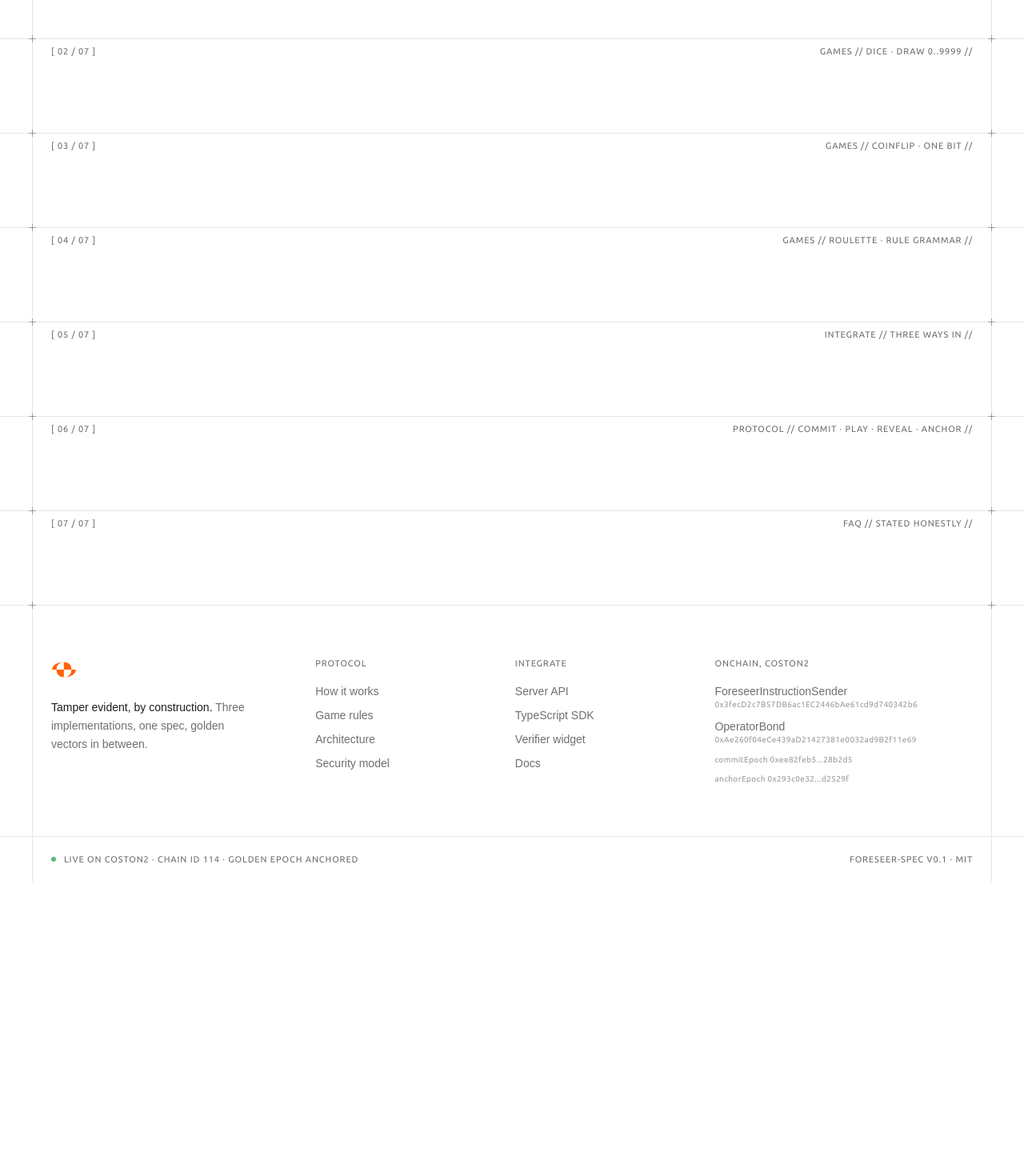
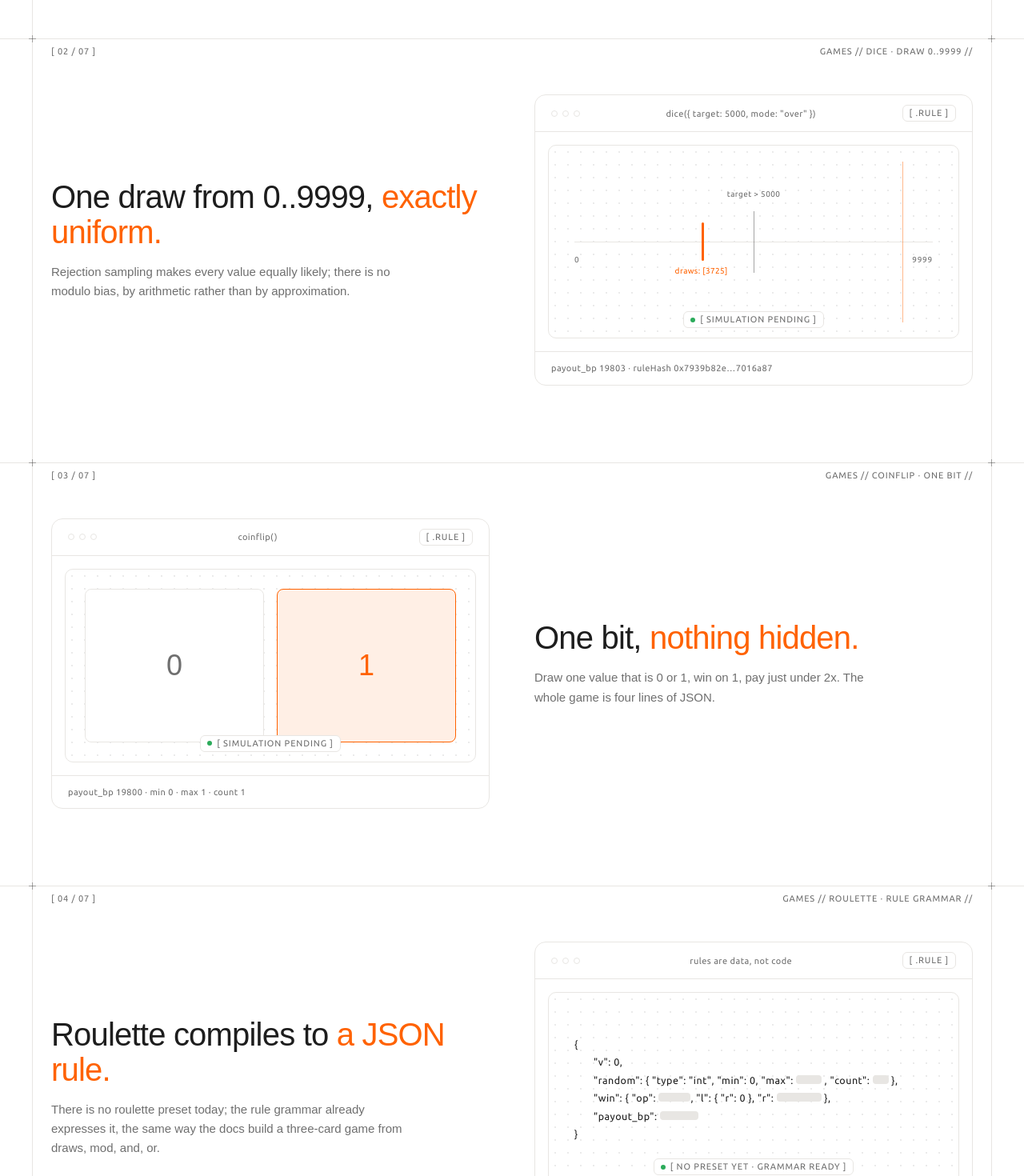
Before and after one commit to oynozan/foreseer, a Next.js app in the folder web/: page / in a window 1280 px wide. Shown: the part 1200-2670 px from the top of the page at 80% size. Before the commit the page ends 2303 px from the top, so only its background shows below. Built offline with nearby package versions, Linux system fonts and the light colour scheme; a web font is replaced by a local one.

Commit message:
feat: add web demo placeholder stages

```diff
--- a/web/app/globals.css
+++ b/web/app/globals.css
@@ -151,6 +151,77 @@ body::before {
     }
 }
 
+.stage {
+    background-color: #fff;
+    background-image: radial-gradient(circle, rgba(29, 29, 29, 0.09) 1px, transparent 1px);
+    background-size: 16px 16px;
+    border: 1px solid var(--color-line);
+    border-radius: var(--radius-stage);
+}
+
+.scanline {
+    position: absolute;
+    top: 8%;
+    bottom: 8%;
+    width: 1px;
+    background: var(--color-primary);
+    opacity: 0.45;
+    animation: scan 7s linear infinite;
+}
+
+@keyframes scan {
+    from {
+        left: 3%;
+    }
+    to {
+        left: 97%;
+    }
+}
+
+.flip-cell {
+    background: #fff;
+    animation: flipglow 8s ease-in-out infinite;
+}
+
+@keyframes flipglow {
+    0%,
+    42% {
+        background: var(--color-primary-soft);
+        border-color: var(--color-primary);
+        color: var(--color-primary);
+    }
+    50%,
+    92% {
+        background: #fff;
+        border-color: var(--color-line);
+        color: var(--color-muted);
+    }
+    100% {
+        background: var(--color-primary-soft);
+    }
+}
+
+.redact {
+    display: inline-block;
+    height: 11px;
+    border-radius: 4px;
+    background: var(--color-line);
+}
+
+.pulse-primary {
+    background: var(--color-primary);
+    animation-name: pulse-orange;
+}
+
+@keyframes pulse-orange {
+    from {
+        box-shadow: 0 0 0 0 rgba(255, 98, 0, 0.3);
+    }
+    to {
+        box-shadow: 0 0 0 8px rgba(255, 98, 0, 0);
+    }
+}
+
 .chip {
     display: inline-flex;
     align-items: center;
--- a/web/app/page.tsx
+++ b/web/app/page.tsx
@@ -1,4 +1,5 @@
 import Band from "@/components/Band";
+import { CoinflipDemo, DiceDemo, RouletteDemo } from "@/components/Demos";
 import Footer from "@/components/Footer";
 import Hero from "@/components/Hero";
 import Nav from "@/components/Nav";
@@ -9,9 +10,15 @@ export default function Home() {
             <Nav />
             <main>
                 <Hero />
-                <Band id="demo-dice" meta={["[ 02 / 07 ]", "GAMES // DICE · DRAW 0..9999 //"]} />
-                <Band id="demo-coinflip" meta={["[ 03 / 07 ]", "GAMES // COINFLIP · ONE BIT //"]} />
-                <Band id="demo-roulette" meta={["[ 04 / 07 ]", "GAMES // ROULETTE · RULE GRAMMAR //"]} />
+                <Band id="demo-dice" meta={["[ 02 / 07 ]", "GAMES // DICE · DRAW 0..9999 //"]}>
+                    <DiceDemo />
+                </Band>
+                <Band id="demo-coinflip" meta={["[ 03 / 07 ]", "GAMES // COINFLIP · ONE BIT //"]}>
+                    <CoinflipDemo />
+                </Band>
+                <Band id="demo-roulette" meta={["[ 04 / 07 ]", "GAMES // ROULETTE · RULE GRAMMAR //"]}>
+                    <RouletteDemo />
+                </Band>
                 <Band id="code" meta={["[ 05 / 07 ]", "INTEGRATE // THREE WAYS IN //"]} />
                 <Band id="how-it-works" meta={["[ 06 / 07 ]", "PROTOCOL // COMMIT · PLAY · REVEAL · ANCHOR //"]} />
                 <Band id="faq" meta={["[ 07 / 07 ]", "FAQ // STATED HONESTLY //"]} />
--- /dev/null
+++ b/web/components/Demos.tsx
@@ -0,0 +1,146 @@
+import type { ReactNode } from "react";
+
+type DemoSectionProps = {
+    demo: string;
+    title: ReactNode;
+    sub: string;
+    header: string;
+    chip: string;
+    footer: string;
+    reverse?: boolean;
+    children: ReactNode;
+};
+
+function DemoSection({ demo, title, sub, header, chip, footer, reverse, children }: DemoSectionProps) {
+    return (
+        <div className="grid items-center gap-10 pt-12 md:grid-cols-2 md:gap-14">
+            <div className={reverse ? "md:order-2" : ""}>
+                <h2 className="text-[clamp(28px,3.2vw,40px)] font-medium leading-[1.1] tracking-[-0.02em]">{title}</h2>
+                <p className="mt-4 max-w-md text-[15px] leading-relaxed text-muted">{sub}</p>
+            </div>
+            <div className={`card ${reverse ? "md:order-1" : ""}`}>
+                <div className="flex items-center justify-between gap-3 border-b border-line px-5 py-3">
+                    <span className="flex gap-1.5" aria-hidden="true">
+                        <i className="h-2 w-2 rounded-full border border-line" />
+                        <i className="h-2 w-2 rounded-full border border-line" />
+                        <i className="h-2 w-2 rounded-full border border-line" />
+                    </span>
+                    <span className="tech keepcase text-[11px] text-muted">{header}</span>
+                    <span className="chip tech">[ .RULE ]</span>
+                </div>
+                <div className="stage relative m-4 overflow-hidden" data-demo={demo}>
+                    {children}
+                    <div className="absolute inset-x-0 bottom-3 grid place-items-center">
+                        <span className="chip tech bg-white/95">
+                            <span className="pulse pulse-primary" aria-hidden="true" />
+                            {chip}
+                        </span>
+                    </div>
+                </div>
+                <div className="tech keepcase border-t border-line px-5 py-3 text-[11px] text-muted">{footer}</div>
+            </div>
+        </div>
+    );
+}
+
+export function DiceDemo() {
+    return (
+        <DemoSection
+            demo="dice"
+            title={
+                <>
+                    One draw from 0..9999, <span className="text-primary">exactly uniform.</span>
+                </>
+            }
+            sub="Rejection sampling makes every value equally likely; there is no modulo bias, by arithmetic rather than by approximation."
+            header={'dice({ target: 5000, mode: "over" })'}
+            chip="[ SIMULATION PENDING ]"
+            footer="payout_bp 19803 · ruleHash 0x7939b82e…7016a87"
+        >
+            <div className="relative h-60">
+                <div className="absolute inset-x-8 top-1/2 h-px bg-line" />
+                <span className="tech absolute left-8 top-[56%] text-[10px] text-muted">0</span>
+                <span className="tech absolute right-8 top-[56%] text-[10px] text-muted">9999</span>
+                <div className="absolute bottom-[34%] left-1/2 top-[34%] w-px bg-ink/40" />
+                <span className="tech keepcase absolute left-1/2 top-[22%] -translate-x-1/2 whitespace-nowrap text-[10px] text-muted">
+                    target &gt; 5000
+                </span>
+                <div className="absolute bottom-[40%] top-[40%] w-0.75 rounded-full bg-primary" style={{ left: "37.25%" }} />
+                <span
+                    className="tech keepcase absolute top-[62%] -translate-x-1/2 whitespace-nowrap text-[10px] text-primary"
+                    style={{ left: "37.25%" }}
+                >
+                    draws: [3725]
+                </span>
+                <div className="scanline" aria-hidden="true" />
+            </div>
+        </DemoSection>
+    );
+}
+
+export function CoinflipDemo() {
+    return (
+        <DemoSection
+            demo="coinflip"
+            title={
+                <>
+                    One bit, <span className="text-primary">nothing hidden.</span>
+                </>
+            }
+            sub="Draw one value that is 0 or 1, win on 1, pay just under 2x. The whole game is four lines of JSON."
+            header="coinflip()"
+            chip="[ SIMULATION PENDING ]"
+            footer="payout_bp 19800 · min 0 · max 1 · count 1"
+            reverse
+        >
+            <div className="grid h-60 grid-cols-2 gap-4 p-6">
+                <div className="flip-cell grid place-items-center rounded-lg border border-line text-4xl font-medium text-muted">
+                    0
+                </div>
+                <div
+                    className="flip-cell grid place-items-center rounded-lg border border-line text-4xl font-medium text-muted"
+                    style={{ animationDelay: "-4s" }}
+                >
+                    1
+                </div>
+            </div>
+        </DemoSection>
+    );
+}
+
+export function RouletteDemo() {
+    return (
+        <DemoSection
+            demo="roulette"
+            title={
+                <>
+                    Roulette compiles to <span className="text-primary">a JSON rule.</span>
+                </>
+            }
+            sub="There is no roulette preset today; the rule grammar already expresses it, the same way the docs build a three-card game from draws, mod, and, or."
+            header="rules are data, not code"
+            chip="[ NO PRESET YET · GRAMMAR READY ]"
+            footer="grammar: int draws · mod · and / or / not · count 1..16"
+        >
+            <div
+                className="keepcase flex h-60 flex-col justify-center gap-2.5 px-8 text-[12.5px] leading-none text-ink"
+                style={{ fontFamily: "var(--font-tech)" }}
+            >
+                <div>{"{"}</div>
+                <div className="pl-6">&quot;v&quot;: 0,</div>
+                <div className="pl-6">
+                    &quot;random&quot;: {"{"} &quot;type&quot;: &quot;int&quot;, &quot;min&quot;: 0, &quot;max&quot;:{" "}
+                    <span className="redact w-8" /> , &quot;count&quot;: <span className="redact w-5" /> {"}"},
+                </div>
+                <div className="pl-6">
+                    &quot;win&quot;: {"{"} &quot;op&quot;: <span className="redact w-10" />, &quot;l&quot;: {"{"}{" "}
+                    &quot;r&quot;: 0 {"}"}, &quot;r&quot;: <span className="redact w-14" /> {"}"},
+                </div>
+                <div className="pl-6">
+                    &quot;payout_bp&quot;: <span className="redact w-12" />
+                </div>
+                <div>{"}"}</div>
+            </div>
+        </DemoSection>
+    );
+}
--- a/web/components/ReceiptWidget.tsx
+++ b/web/components/ReceiptWidget.tsx
@@ -24,7 +24,8 @@ const TAIL = `],
     "timestamp": ${r.timestamp},
     "signature": "${trunc(example.signature)}"
 }`;
-const TARGET = HEAD + DRAW + TAIL;
+const LINES = (HEAD + DRAW + TAIL).split(/\r?\n/);
+const TOTAL = LINES.reduce((n, line) => n + line.length + 1, 0);
 
 const STATUS = [
     "[ EPOCH 1 · OPEN ] · seedCommit published onchain",
@@ -53,12 +54,17 @@ export default function ReceiptWidget() {
             const t0 = performance.now();
             const tick = (now: number) => {
                 const p = Math.min((now - t0) / 2200, 1);
-                const cut = Math.floor(p * TARGET.length);
-                let out = "";
-                for (let i = 0; i < TARGET.length; i++) {
-                    const ch = TARGET[i];
-                    out += i < cut || ch === "\n" || ch === " " ? ch : GLYPHS[(Math.random() * GLYPHS.length) | 0];
-                }
+                const cut = Math.floor(p * TOTAL);
+                let idx = 0;
+                const out = LINES.map((line) => {
+                    let s = "";
+                    for (let j = 0; j < line.length; j++, idx++) {
+                        const ch = line[j];
+                        s += idx < cut || ch === " " ? ch : GLYPHS[(Math.random() * GLYPHS.length) | 0];
+                    }
+                    idx++;
+                    return s;
+                }).join("\n");
                 setDisplay(p < 1 ? out : null);
                 if (p < 1) raf = requestAnimationFrame(tick);
             };
```
